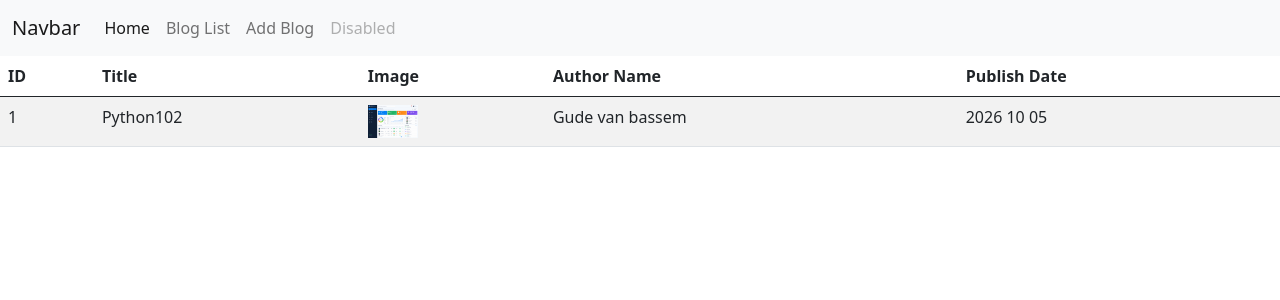
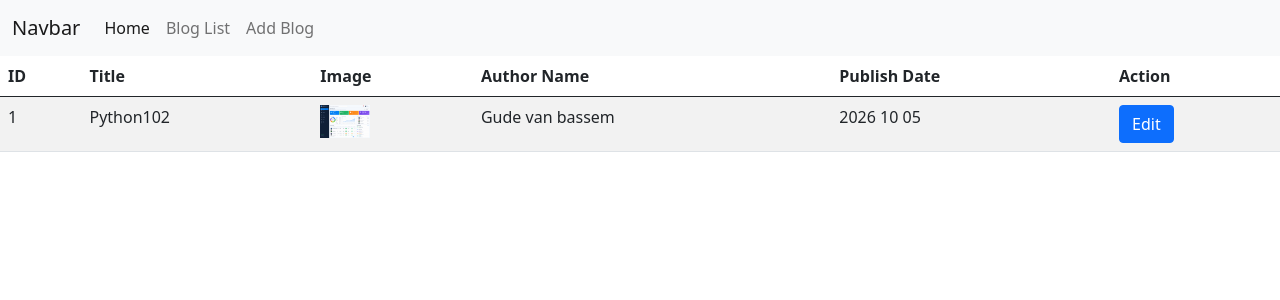
Before and after one commit to KULKERJUN/django_forms, a Django app: page /bloglist/ in a window 1280 px wide. Shown: the top 300 px of the page. Run offline with Django 5.2, Linux system fonts and the light colour scheme; data comes from the database, SQL or seed files in the repository; both versions use the stored data as it was after the commit.

Commit message:
Added blog edit

```diff
--- a/form_app/templates/blog-list.html
+++ b/form_app/templates/blog-list.html
@@ -15,6 +15,7 @@
                 <th>Image</th>
                 <th>Author Name</th>
                 <th>Publish Date</th>
+                <th>Action</th>
             </tr>
         </thead>
         <tbody>
@@ -25,6 +26,7 @@
                 <td><img src="{{data.blog_image.url}}" width=50px alt=""></td>
                 <td>{{data.author_name}}</td>
                 <td>{{ data.publish_date|date:"Y m d" }}</td>
+                <td><a href="{% url 'blog_edit_view' data.id %}" class="btn btn-primary">Edit</a></td>
             {% endfor %}
 
         </tbody>
--- a/form_app/templates/master/nav.html
+++ b/form_app/templates/master/nav.html
@@ -15,9 +15,7 @@
         <li class="nav-item">
           <a class="nav-link" href="{% url 'blog_add_view' %}">Add Blog</a>
         </li>
-        <li class="nav-item">
-          <a class="nav-link disabled" href="#" tabindex="-1" aria-disabled="true">Disabled</a>
-        </li>
+
       </ul>
     </div>
   </div>
--- a/form_app/urls.py
+++ b/form_app/urls.py
@@ -5,4 +5,5 @@ urlpatterns = [
     path('',home_view,name='home_view'),
     path('bloglist/', blog_list_view,name='blog_list_view'),
     path('blogadd/',blog_add_view,name='blog_add_view'),
+    path('blogedit/<int:id>/',blog_edit_view,name='blog_edit_view'),
 ]
--- a/form_app/views.py
+++ b/form_app/views.py
@@ -1,4 +1,4 @@
-from django.shortcuts import render,redirect
+from django.shortcuts import render,redirect,get_object_or_404
 from form_app.forms import *
 from form_app.models import *
 # Create your views here.
@@ -24,3 +24,14 @@ def blog_add_view(request):
         'form_data' : form_data
     }
     return render(request, 'blog-add.html', context)
+
+def blog_edit_view(req,id):
+    blog_data = get_object_or_404(BlogModel, id = id )
+    form_data = BlogForm(instance=blog_data)
+    if req.method == 'POST':
+        form_data = BlogForm(req.POST,req.FILES,instance=blog_data)
+        if form_data.is_valid():
+            form_data.save()
+            return redirect('blog_list_view')
+
+    return render(req, 'blog-edit.html', {'form_data':form_data})
```
Also changed, not shown: form_app/templates/blog-edit.html (added, +17 -0 lines), db.sqlite3.
